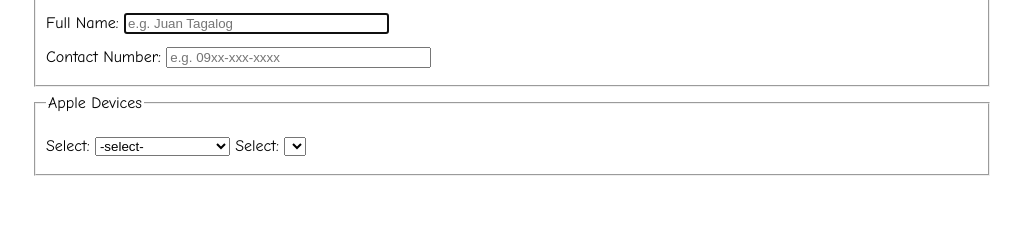
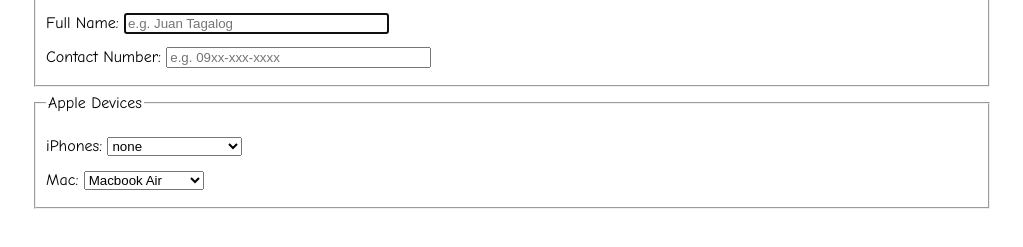
Before and after one commit to ry9ncustodio/webproject, a plain HTML site: page reservation.html in a window 1280 px wide. Shown: the part 223-470 px from the top of the page, without its empty margins (128-1151 px from the left). Drawn offline with Linux system fonts and the light colour scheme.

Commit message:
removed the refresh() function, added mac products

```diff
--- a/reservation.html
+++ b/reservation.html
@@ -33,17 +33,25 @@
 	</fieldset>
 	<fieldset>
 		<legend>Apple Devices</legend>
-		Select: <select id="AppleDevices" onchange="refresh()">
-		<option value="1">-select-</option>
-		<option value="2">iPhone SE 2</option>
-		<option value="3">iPhone XR</option>
-		<option value="4">iPhone XS</option>
-		<option value="5">iPhone XS Max</option>
-		<option value="6">iPhone 11</option>
-		<option value="7">iPhone 11 Pro</option>
-		<option value="8">iPhone 11 Pro Max</option>
-		</select>
-		Select: <select id="capacitylist">
+		iPhones: <select id="iphones">
+		<option value="0">none</option>
+		<option value="1">iPhone SE 2</option>
+		<option value="2">iPhone XR</option>
+		<option value="3">iPhone XS</option>
+		<option value="4">iPhone XS Max</option>
+		<option value="5">iPhone 11</option>
+		<option value="6">iPhone 11 Pro</option>
+		<option value="7">iPhone 11 Pro Max</option>
+	</select> <br>
+		Mac: <select id="mac">
+			<option value="1">Macbook Air</option>
+			<option value="2">Macbook Pro 13</option>
+			<option value="3">Macbook Pro 15</option>
+			<option value="4">iMac 21.5</option>
+			<option value="5">iMac 27</option>
+			<option value="6">iMac Pro</option>
+			<option value="7">Mac Mini</option>
+			<option value="8">Mac Pro</option>
 		</Select>
 	</fieldset>
 
@@ -56,14 +64,13 @@ function refresh() {
 	var storage2 = ["64GB","256GB","512GB"];
 	var x = document.getElementById("AppleDevices").value;
 	var sel = document.getElementById('capacitylist');
+
 	for(var i = 0; i < storage.length; i++) {
 		    var opt = document.createElement('option');
 		    opt.innerHTML = storage[i];
 		    opt.value = storage[i];
 		    sel.appendChild(opt);
 	}
-
-
 }
 </script>
 </body>
```
